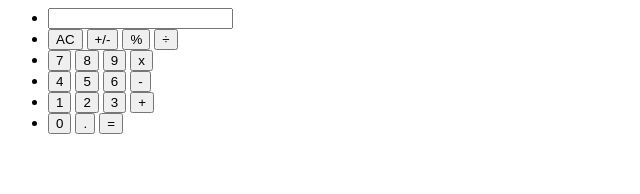
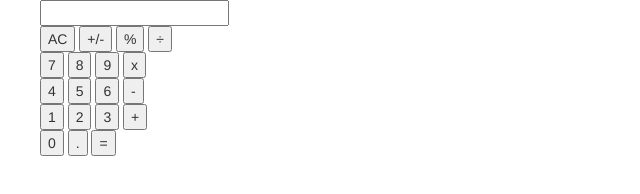
Before and after one commit to ojo88/okcoderscte-2018-fall-javascript-calculator, a plain HTML site: page index.html in a window 1280 px wide. Shown: the whole page, without its empty margins (0-640 px from the left). Drawn offline with nearby package versions, Linux system fonts and the light colour scheme.

Commit message:
removed bullets and added css

```diff
--- a/index.html
+++ b/index.html
@@ -3,9 +3,14 @@
         <title>
             Calculator
         </title>
+    </header>
 
-    </header>
+    <!-- Latest compiled and minified CSS -->
+    <link rel="stylesheet" href="https://maxcdn.bootstrapcdn.com/bootstrap/3.3.7/css/bootstrap.min.css" integrity="sha384-BVYiiSIFeK1dGmJRAkycuHAHRg32OmUcww7on3RYdg4Va+PmSTsz/K68vbdEjh4u" crossorigin="anonymous">
+
+    <link href="./style.css" type="text/css" rel="stylesheet">
     <body>
+        <div class="calc">
             <ul>
                 <li>
                     <input type="text" id="display"/>
@@ -40,6 +45,7 @@
                     <button onclick="showDisplay()" id="equalB">=</button>
                 </li>
             </ul>
+        </div>
     </body>
     <script src="calculator.js"></script>
 </html>
--- /dev/null
+++ b/style.css
@@ -0,0 +1,4 @@
+div.calc>ul {
+    list-style: none;
+
+}
```
Lines whose indentation alone changed are shown as unchanged.
